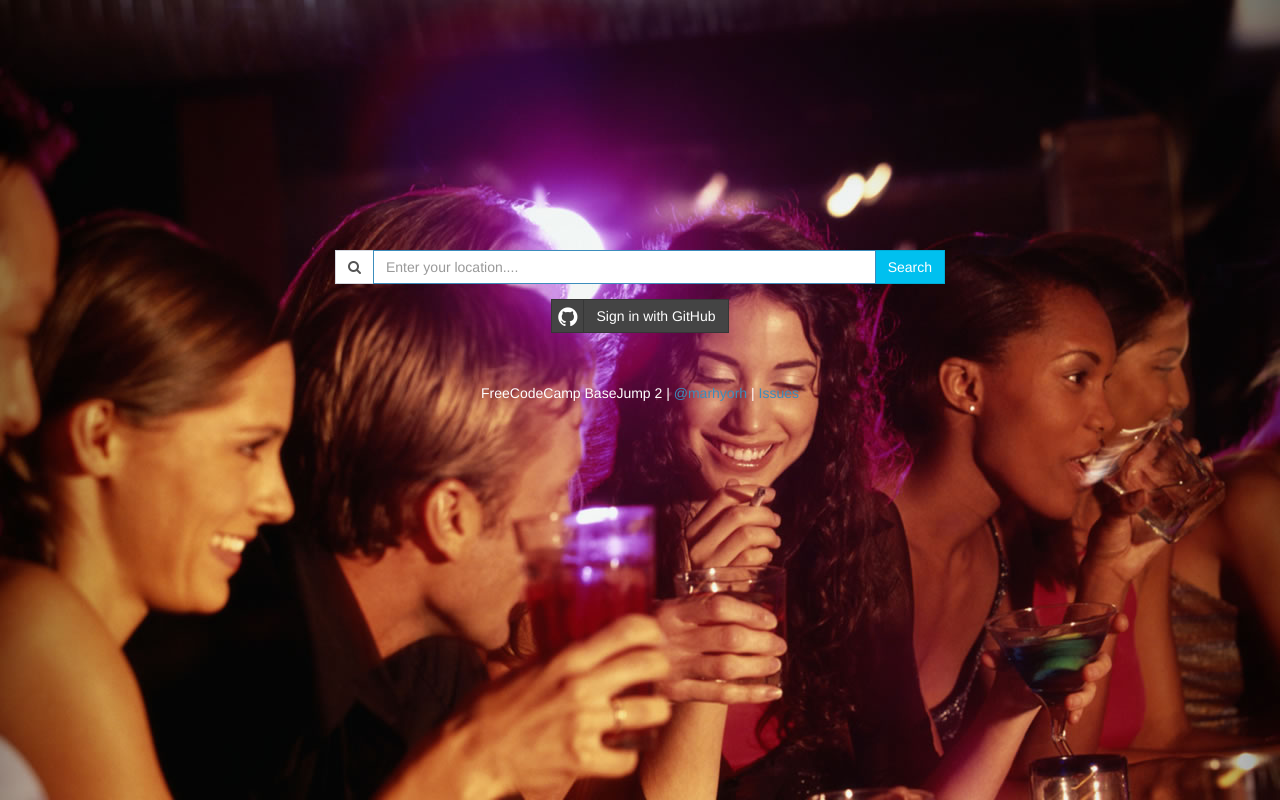
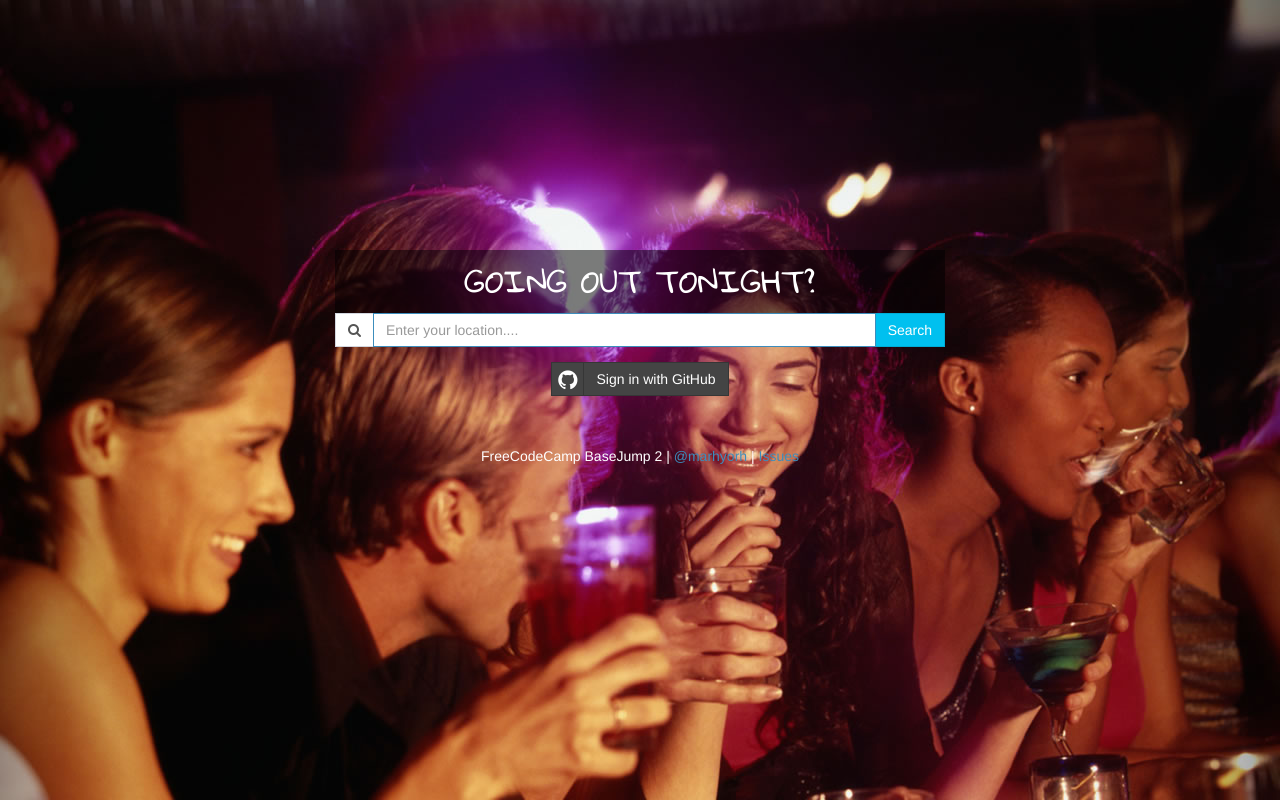
Before and after one commit to ooade/nightLife, a website: page public/index.html in a window 1280 px wide. Drawn offline with Linux system fonts and the light colour scheme; no server answers; files whose address does not match are found by name.

Commit message:
Added Header

```diff
--- a/public/main/main.css
+++ b/public/main/main.css
@@ -14,6 +14,14 @@ body{
     margin-top: 150px;
     color: #fff;
 }
+.header{
+    font-family: 'Gloria Hallelujah', cursive;
+    color:#fff;
+    font-size:30px;
+    text-transform: uppercase;
+    background-color: rgba(0,0,0,0.5);
+    padding:10px;
+}
 .form-search{
     position: relative;
     margin-top: 250px;
--- a/public/main/main.html
+++ b/public/main/main.html
@@ -1,3 +1,5 @@
+<link href='https://fonts.googleapis.com/css?family=Gloria+Hallelujah' rel='stylesheet' type='text/css'>
+
 <div class="container-fluid">
     <div class="row">
         <div class="col-md-3"></div>
@@ -34,6 +36,7 @@
         </div>
 
             <form class="form-group form-search" ng-submit="submit(location)" novalidate>
+             <div class="header text-center">Going Out Tonight?</div>
               <div class="input-group">
                   <span class="input-group-addon"><i class="fa fa-search"></i></span>
                   <input ng-model="location" type="text" class="form-control" placeholder="Enter your location...." autofocus required>
```
